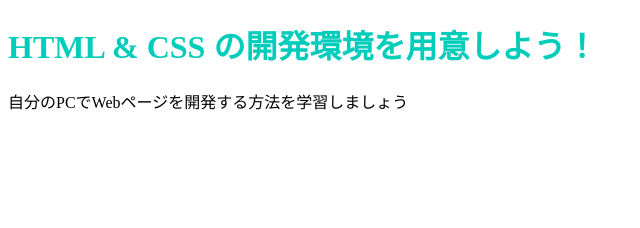
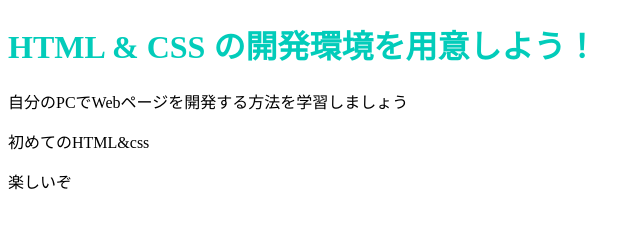
Before and after one commit to mukai-akihito/benjaminworks, a plain HTML site: page index.html in a window 1280 px wide. Shown: the whole page, without its empty margins (0-640 px from the left). Drawn offline with Linux system fonts and the light colour scheme.

Commit message:
Update index.html

```diff
--- a/index.html
+++ b/index.html
@@ -8,5 +8,7 @@
   <body>
     <h1 class="title">HTML & CSS の開発環境を用意しよう！</h1>
     <p>自分のPCでWebページを開発する方法を学習しましょう</p>
+    <p>初めてのHTML&css</p>
+    <p>楽しいぞ</p>
   </body>
 </html>
```
